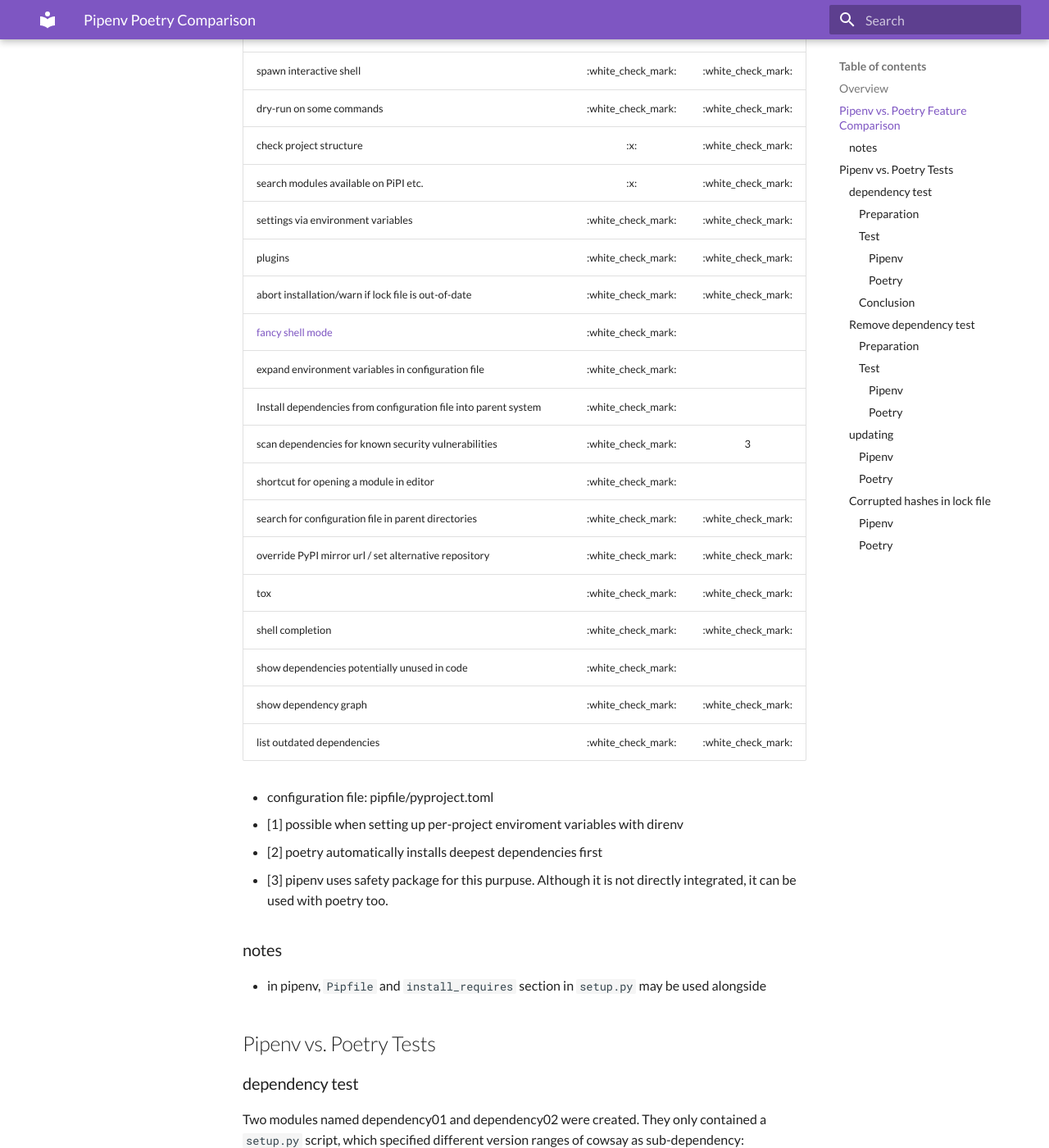
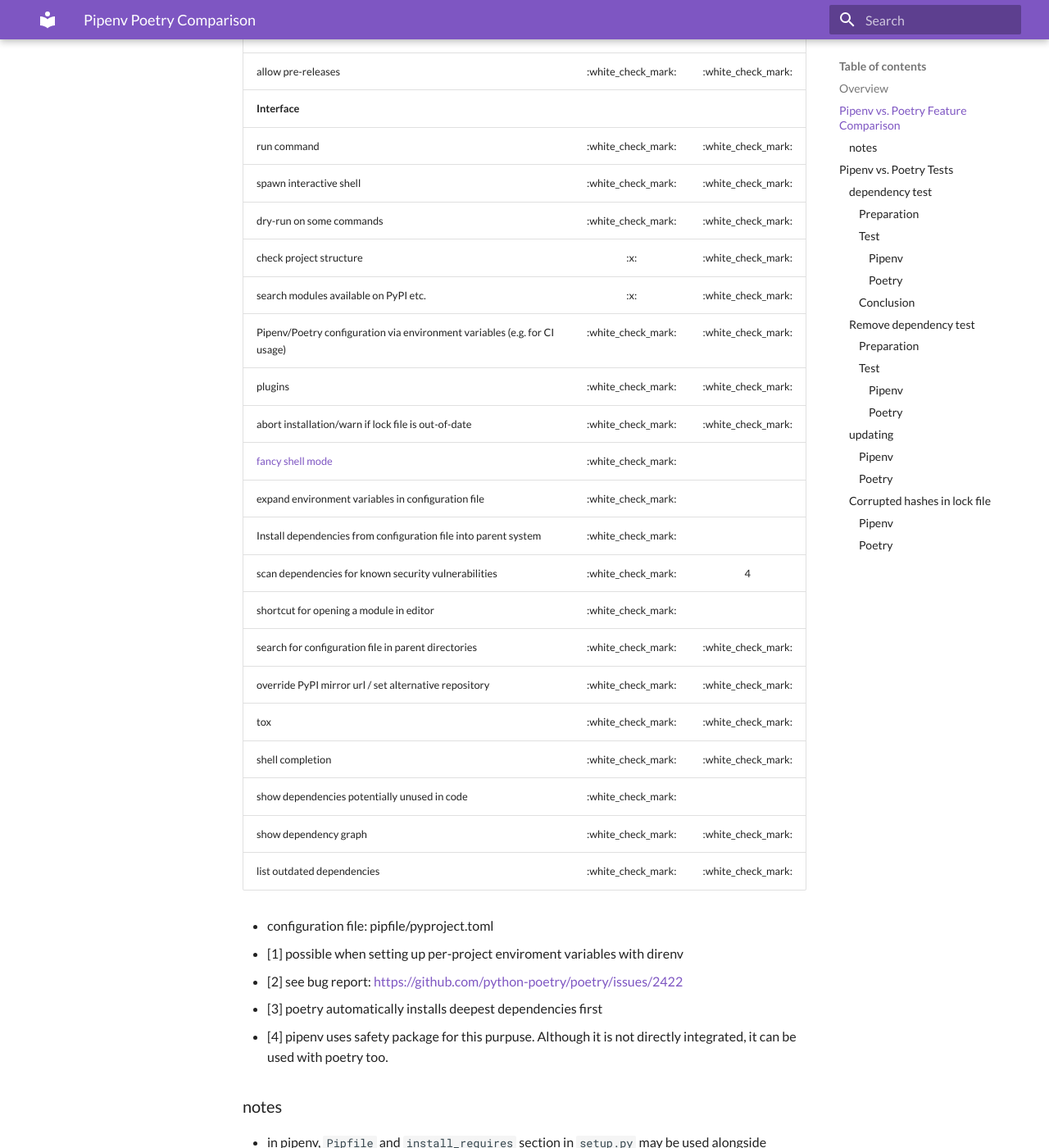
Before and after one commit to GreyRook/code-with-style, an MkDocs documentation site: the page built from docs/python/pipenv_poetry_comparison.md, in a window 1280 px wide and 1400 px high, scrolled down 2470 px. Shown: the whole window at 82% size. Built offline with MkDocs 1.6.1 and Material for MkDocs 9.7.7, drawn with Linux system fonts in a browser that asks for light colours; some of the changed text lies outside the part shown.

Commit message:
changes from MR
Reviewed-by: Florian Ludwig <f.ludwig@greyrook.com>
Reviewed-by: Beshoy Abdelmalak <b.abdelmalak@greyrook.com>
Reviewed-by: Amin Jamal <a.jamal@greyrook.com>
Reviewed-by: Nabil Khalil <n.khalil@greyrook.com>
Part-of: <http://git.r0k.de/gr/internal/guides/code-with-style/-/merge_requests/53>

```diff
--- a/docs/python/pipenv_poetry_comparison.md
+++ b/docs/python/pipenv_poetry_comparison.md
@@ -7,6 +7,7 @@
 
 1. Pipenv uses `Pipfile` and `Pipfile.lock` for configuring dependency.
    However, if you create a python module, you still need to specify the requirements in `setup.py`, which is more complex than just adding dependencies to a toml file.
+   The need to maintain two different files for dependencies also adds complexity.
 
    Poetry just uses `pyproject.toml` and `poetry.lock`.
    There is no need for `setup.py`
@@ -22,7 +23,7 @@
 | automatic project setup                                                                   | :white_check_mark: | :white_check_mark: |
 | interactive project setup                                                                 | :x:                | :white_check_mark: |
 | define scripts in config file                                                             | :white_check_mark: | :white_check_mark: |
-| project specific configuration                                                            |  1                 | :white_check_mark: |
+| project specific configuration of Pipenv/Poetry                                           |  1                 | :white_check_mark: |
 | other python distributions (Anaconda etc.)                                                | :white_check_mark: |                    |
 | automatic installation of required python version                                         | :white_check_mark: |                    |
 | **Virtual environment**                                                                   |                    |                    |
@@ -35,7 +36,9 @@
 | build project (wheel and sdlist)                                                          | :x:                | :white_check_mark: |
 | publish project on PyPI etc.                                                              | :x:                | :white_check_mark: |
 | **Dependencies**                                                                          |                    |                    |
+| automatic version pinning in configuration file when manually installing dependency       | `"*"`              | `"^2.0.3"` etc.    |
 | lock dependencies (with hashes)                                                           | :white_check_mark: | :white_check_mark: |
+| hashes are verified whith lock file during dependency installation                        | :white_check_mark: | :x:, 2             |
 | dev-packages                                                                              | :white_check_mark: | :white_check_mark: |
 | extra-packages (packages that are not required bud enhance project)                       | :x:                | :white_check_mark: |
 | update dependencies within range specified in config file                                 | :white_check_mark: | :white_check_mark: |
@@ -50,23 +53,23 @@
 | multiple constraints dependencies                                                         | :white_check_mark: | :white_check_mark: |
 | specify versions of packages                                                              | :white_check_mark: | :white_check_mark: |
 | specify versions of python                                                                | :white_check_mark: | :white_check_mark: |
-| sequential installation to be as deterministic as possible                                | :white_check_mark: | 2                  |
+| sequential installation to be as deterministic as possible                                | :white_check_mark: | 3                  |
 | use site-packages                                                                         | :white_check_mark: |                    |
 | install packages automatically discovered from import statements in code                  | :white_check_mark: |                    |
-| allow pre-releases                                                                        | :white_check_mark: |                    |
+| allow pre-releases                                                                        | :white_check_mark: | :white_check_mark: |
 | **Interface**                                                                             |                    |                    |
 | run command                                                                               | :white_check_mark: | :white_check_mark: |
 | spawn interactive shell                                                                   | :white_check_mark: | :white_check_mark: |
 | dry-run on some commands                                                                  | :white_check_mark: | :white_check_mark: |
 | check project structure                                                                   | :x:                | :white_check_mark: |
-| search modules available on PiPI etc.                                                     | :x:                | :white_check_mark: |
-| settings via environment variables                                                        | :white_check_mark: | :white_check_mark: |
+| search modules available on PyPI etc.                                                     | :x:                | :white_check_mark: |
+| Pipenv/Poetry configuration via environment variables (e.g. for CI usage)                 | :white_check_mark: | :white_check_mark: |
 | plugins                                                                                   | :white_check_mark: | :white_check_mark: |
 | abort installation/warn if lock file is out-of-date                                       | :white_check_mark: | :white_check_mark: |
 | [fancy shell mode](https://pipenv.pypa.io/en/latest/basics/#about-shell-configuration)    | :white_check_mark: |                    |
 | expand environment variables in configuration file                                        | :white_check_mark: |                    |
 | Install dependencies from configuration file into parent system                           | :white_check_mark: |                    |
-| scan dependencies for known security vulnerabilities                                      | :white_check_mark: | 3                  |
+| scan dependencies for known security vulnerabilities                                      | :white_check_mark: | 4                  |
 | shortcut for opening a module in editor                                                   | :white_check_mark: |                    |
 | search for configuration file in parent directories                                       | :white_check_mark: | :white_check_mark: |
 | override PyPI mirror url / set alternative repository                                     | :white_check_mark: | :white_check_mark: |
@@ -78,8 +81,9 @@
 
 * configuration file: pipfile/pyproject.toml
 * [1] possible when setting up per-project enviroment variables with direnv
-* [2] poetry automatically installs deepest dependencies first
-* [3] pipenv uses safety package for this purpuse. Although it is not directly integrated, it can be used with poetry too.
+* [2] see bug report: <https://github.com/python-poetry/poetry/issues/2422>
+* [3] poetry automatically installs deepest dependencies first
+* [4] pipenv uses safety package for this purpuse. Although it is not directly integrated, it can be used with poetry too.
 
 ### notes
 * in pipenv, `Pipfile` and `install_requires` section in `setup.py` may be used alongside
@@ -326,6 +330,8 @@
 When instead installing `cowsay`, modify the checksums in `poetry.lock`, removing the virtual environment (`.venv`) and installing it again using `poetry install` there is no error thrown, the dependencies are installed and the `poetry.lock` file remains unmodified.
 Even when installing in a brand new docker/podman where cowsay was never installed before, there is no error thrown.
 
+Thre is a bug report for this behaviour: <https://github.com/python-poetry/poetry/issues/2422>
+
 # Notes
 
 - [Pipenv is faster for full installs -> good for CI/CD, Poetry for everything else -> good for development](https://johnfraney.ca/posts/2019/11/19/pipenv-poetry-benchmarks-ergonomics-2/)
```
